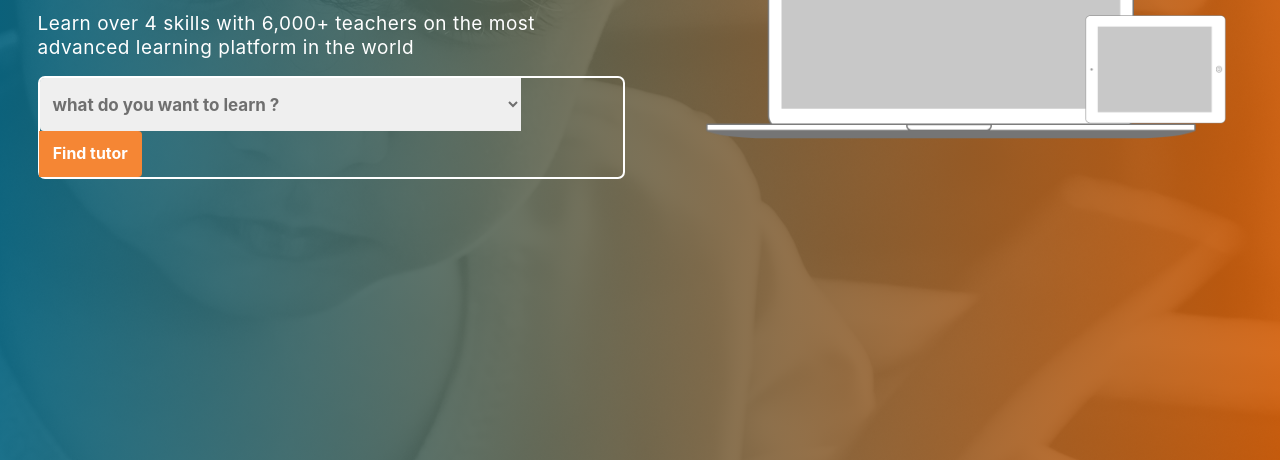
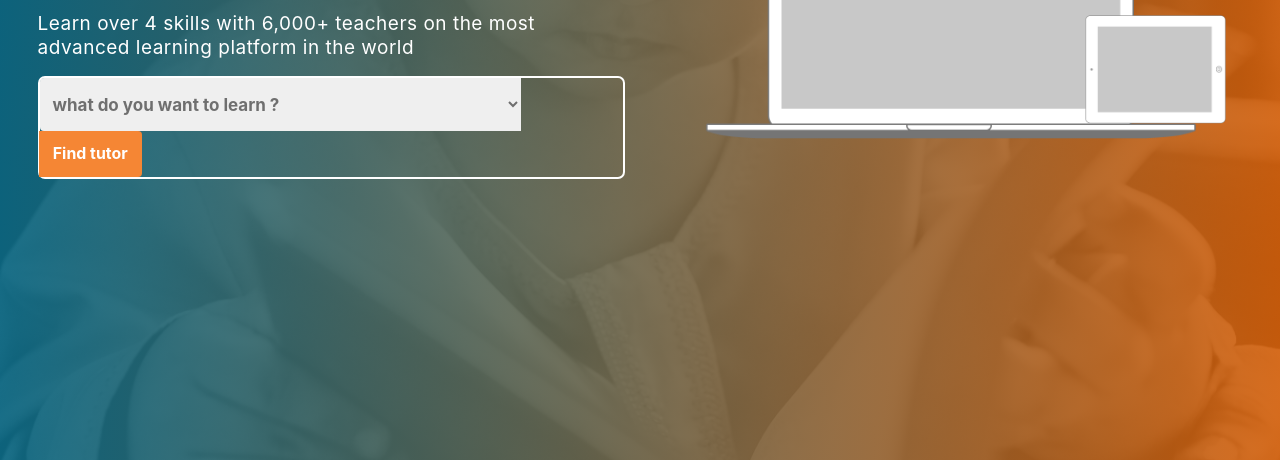
Before and after one commit to mahmoudelgamal/tutor, a plain HTML site: page index.html in a window 1280 px wide. Shown: the part 340-800 px from the top of the page. Drawn offline with Linux system fonts and the light colour scheme.

Commit message:
banner fixed problem

```diff
--- a/css/main.css
+++ b/css/main.css
@@ -1,10 +1,3 @@
-body {
-	background-image: url("../img/banner4.jpg");
-	background-size: cover;
-	background-repeat: no-repeat;
-	background-position: center right;
-	height: 1200px
-}
 
 /*start frame work*/
 @media (min-width: 1200px) {
@@ -175,7 +168,13 @@ body {
 
 /*start left section*/
 .banner {
-	overflow: hidden
+	overflow: hidden;
+	background-image: url("../img/banner4.jpg");
+	background-size: cover;
+	background-repeat: no-repeat;
+	background-position: center right;
+	margin-top: -90px;
+	    padding-top: 90px;
 }
 
 .banner .left-section h2 {
--- a/index.html
+++ b/index.html
@@ -58,9 +58,8 @@
 					<div class="left-section">
 						<h2><b>Tutor has the best Quran Tutors</b> </h2>
 						<p>Learn over 4 skills with 6,000+ teachers on the most advanced learning platform in the world</p>
+						<form>
 							<div class="input-group mb-3">
-
-
 								<select name="cars" class="custom-select-sm">
 									<option selected>what do you want to learn ?</option>
 									<option value="volvo">Recitation</option>
@@ -68,19 +67,12 @@
 									<option value="audi">Tajweed</option>
 									<option value="audi">Arabic</option>
 								</select>
-
-
 								<div class="input-group-append">
 									<button class="btn " type="submit">Find tutor</button>
 								</div>
-
-
-
-
 							</div>
-
+						</form>
 					</div>
-
 				</div>
 				<div class="col-lg-6 col-md-12">
 					<div class="right-section">
--- a/js/main.js
+++ b/js/main.js
@@ -3,7 +3,7 @@ $(document).ready(function () {
 	var wh = $(window).height();
 	var nav = $(".navbar").innerHeight();
 	var w_width = $(window).width()
-
-	$(".banner").height(wh - nav);
-	$(".overlay").height(wh);
+    var banner = $(".banner").height();
+	$(".banner").innerHeight(wh);
+	$(".overlay").innerHeight(wh);
 })
```
Lines whose indentation alone changed are shown as unchanged.
